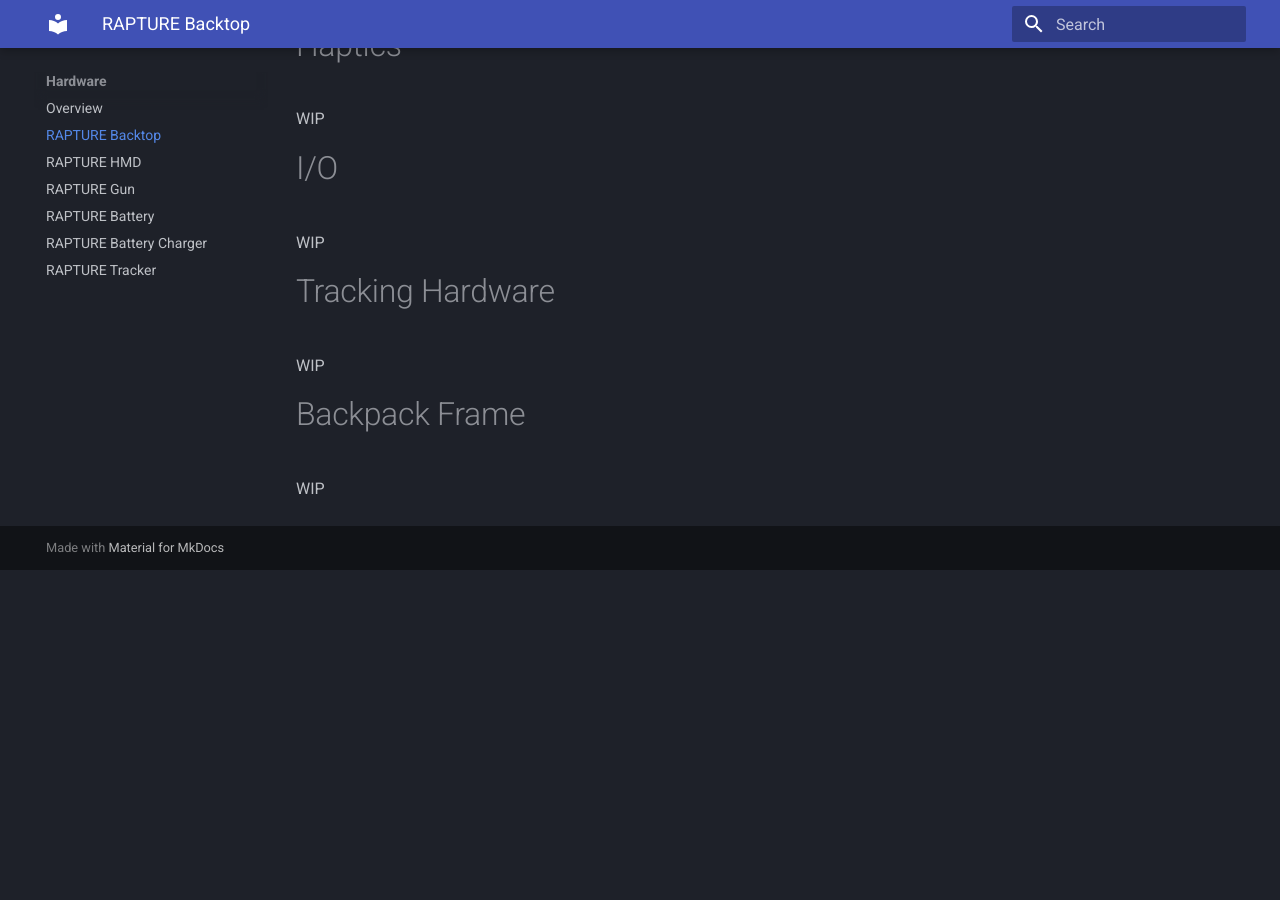
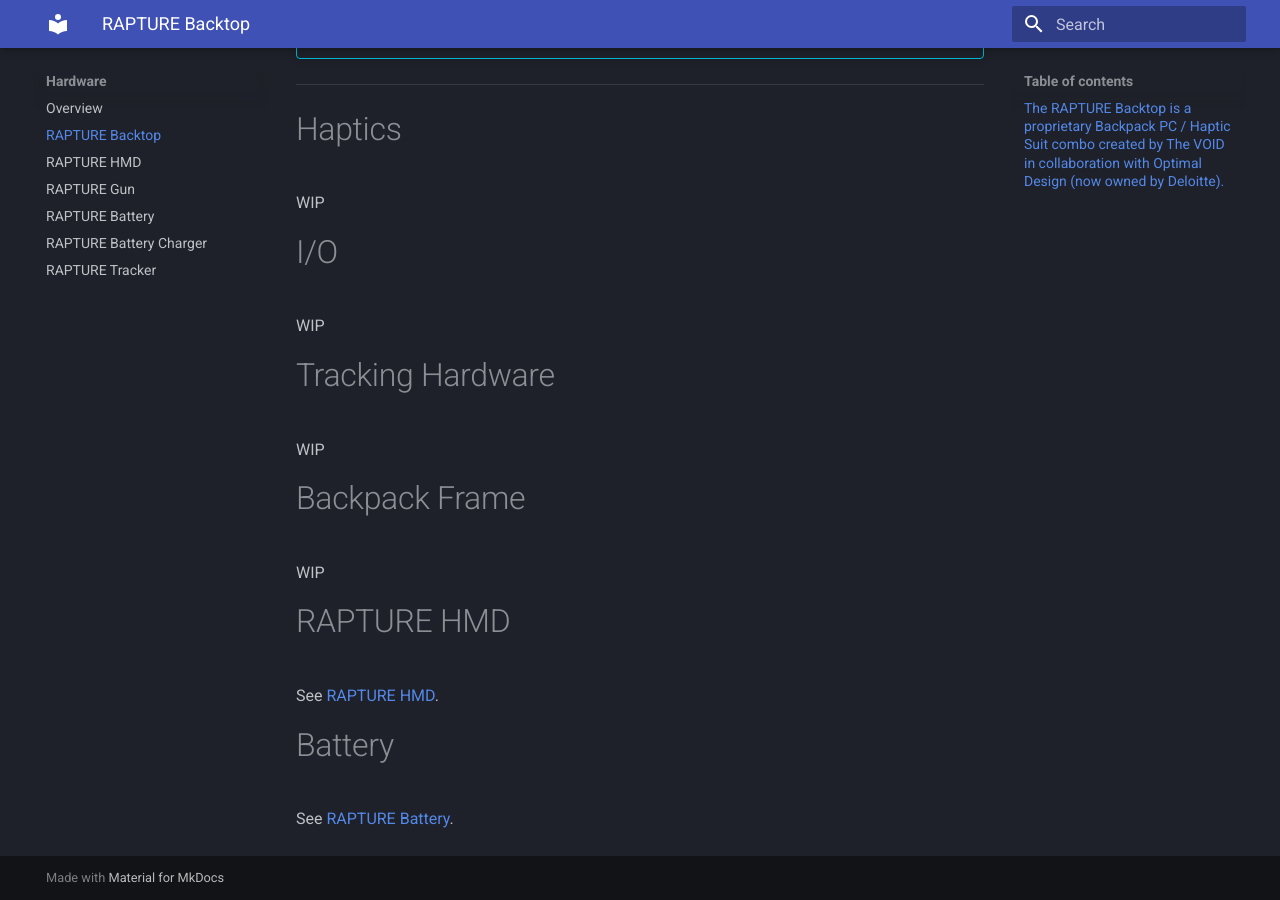
Before and after one commit to TheVOIDPreservation/Docs, an MkDocs documentation site: the page built from docs/hardware/RAPTURE_Backtop.md, in a window 1280 px wide and 900 px high, scrolled down 709 px. Built offline with MkDocs 1.6.1 and Material for MkDocs 9.7.7, drawn with Linux system fonts in a browser that asks for light colours; before the commit the page ends 1279 px from its top, so only the background shows below that.

Commit message:
formatting, added links to hmd and batt

```diff
--- a/docs/hardware/RAPTURE_Backtop.md
+++ b/docs/hardware/RAPTURE_Backtop.md
@@ -1,6 +1,7 @@
 # RAPTURE Backtop
 
 The RAPTURE Backtop is a proprietary Backpack PC / Haptic Suit combo created by The VOID in collaboration with [Optimal Design](https://www.optimaldesignco.com/src/pages/contact-us.html) (now owned by [Deloitte](https://www.deloitte.com/us/en/services/consulting/services/product-engineering-services.html)).
+---
 
 # Variants / Specs
 There are two variants of RAPTURE Backtop that were used in VOID Terminals.
@@ -17,7 +18,7 @@
 
 !!! info "Disclaimer"
     From here on out in this document, all info will be about Dome Tops. Nobody (that we know of) currently owns a Flat Top, thus we cannot document it accurately.
-
+---
 # Haptics
 
 WIP
@@ -33,3 +34,11 @@
 # Backpack Frame
 
 WIP
+
+# RAPTURE HMD
+
+See [RAPTURE HMD](../hardware/RAPTURE_HMD.md).
+
+# Battery
+
+See [RAPTURE Battery](../hardware/RAPTURE_Battery.md).
```
